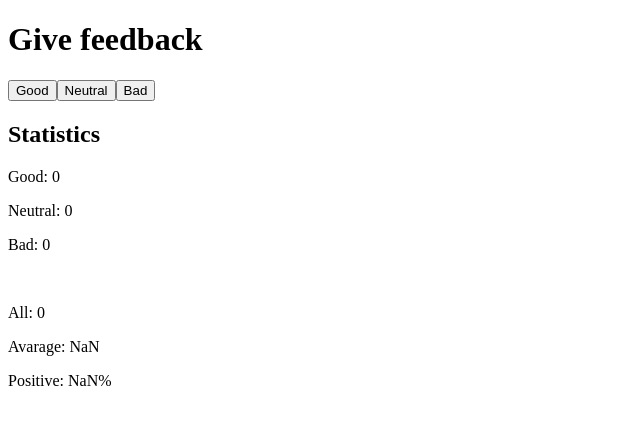
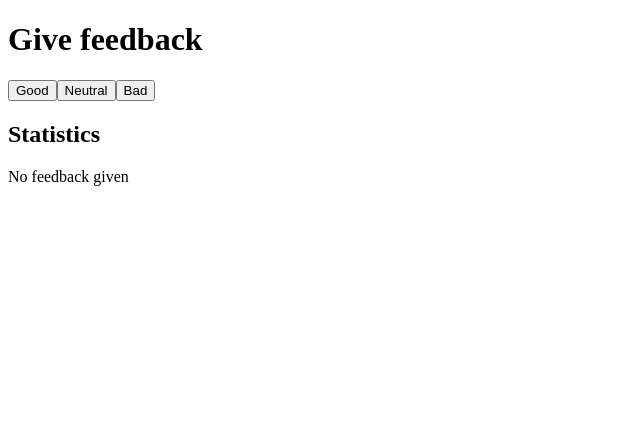
Before and after one commit to EetuV1/FullStackPalautus, a React (Vite) app in the folder Osa1/osan1Tehtävä/: page / in a window 1280 px wide. Shown: the top 424 px of the page, without its empty margins (0-640 px from the left). Built offline with nearby package versions, Linux system fonts and the light colour scheme.

Commit message:
osa1 -> 1.9 valmis

```diff
--- a/Osa1/osan1Tehtävä/src/App.jsx
+++ b/Osa1/osan1Tehtävä/src/App.jsx
@@ -1,22 +1,23 @@
 import { useState } from "react"
 
 const Statistics = (props) => {
-    const good = props.good
-    const neutral = props.neutral
-    const bad = props.bad
+    const { good, neutral, bad } = props
 
     const all = good + neutral + bad
 
     // good: 1 | neutral: 0 | bad: -1
     const avarage = (good * 1 + bad * -1) / all
-    const roundedAvarage = avarage.toFixed(2)
+    const roundedAverage = avarage.toFixed(2)
 
     const positive = 100 * (good / all)
     const roundedPositive = positive.toFixed(2)
 
     return (
         <div>
-            <h2>Statistics</h2>
+            {all === 0 ? (
+                <p>No feedback given</p>
+            ) : (
+                <div>
                     <p>Good: {good}</p>
                     <p>Neutral: {neutral}</p>
                     <p>Bad: {bad}</p>
@@ -24,8 +25,10 @@ const Statistics = (props) => {
                     <br />
 
                     <p>All: {all}</p>
-            <p>Avarage: {roundedAvarage}</p>
+                    <p>Average: {roundedAverage}</p>
                     <p>Positive: {roundedPositive}%</p>
+                </div>
+            )}
         </div>
     )
 }
@@ -42,6 +45,7 @@ const App = () => {
             <button onClick={() => setNeutral(neutral + 1)}>Neutral</button>
             <button onClick={() => setBad(bad + 1)}>Bad</button>
 
+            <h2>Statistics</h2>
             <Statistics good={good} neutral={neutral} bad={bad} />
         </div>
     )
```
Lines whose indentation alone changed are shown as unchanged.
